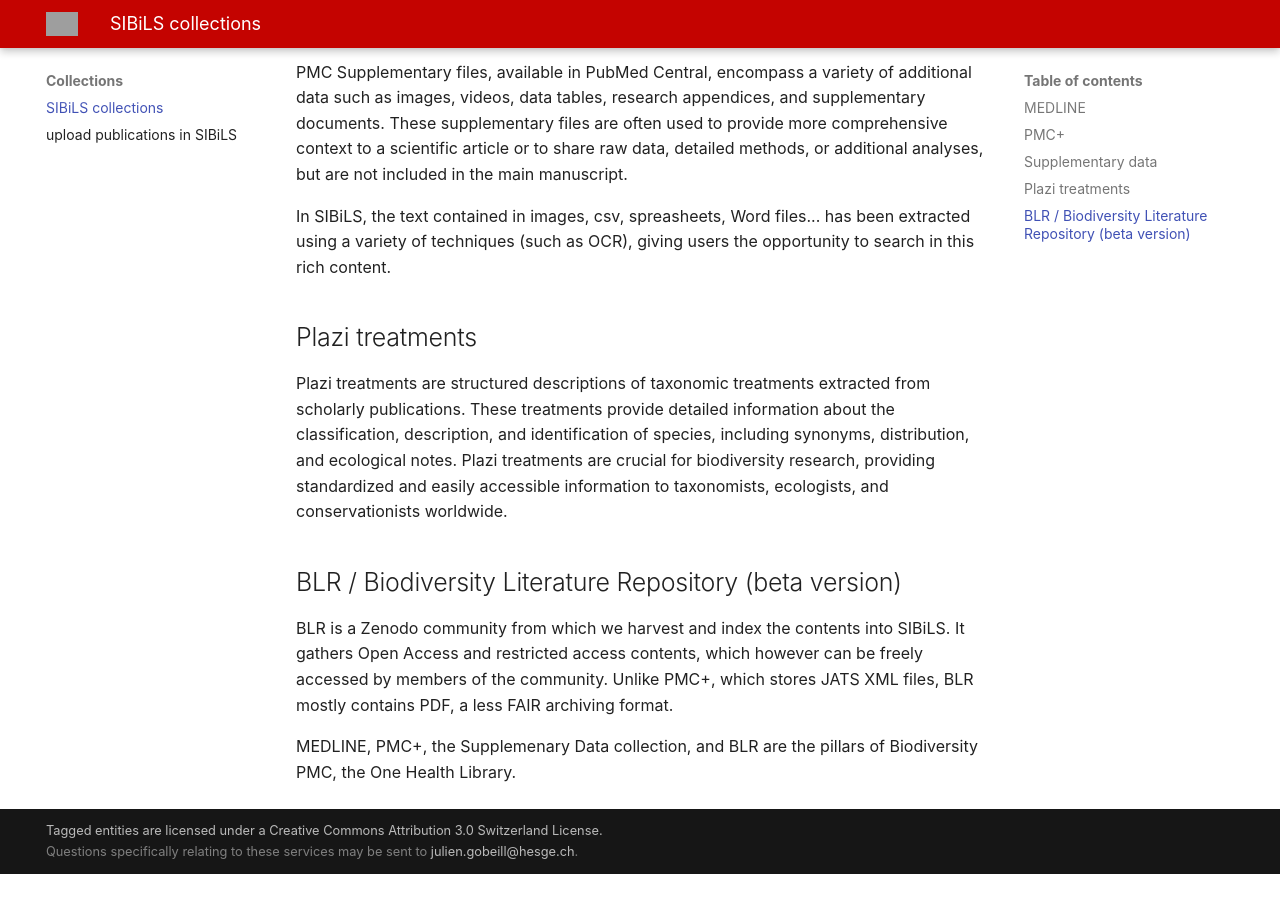
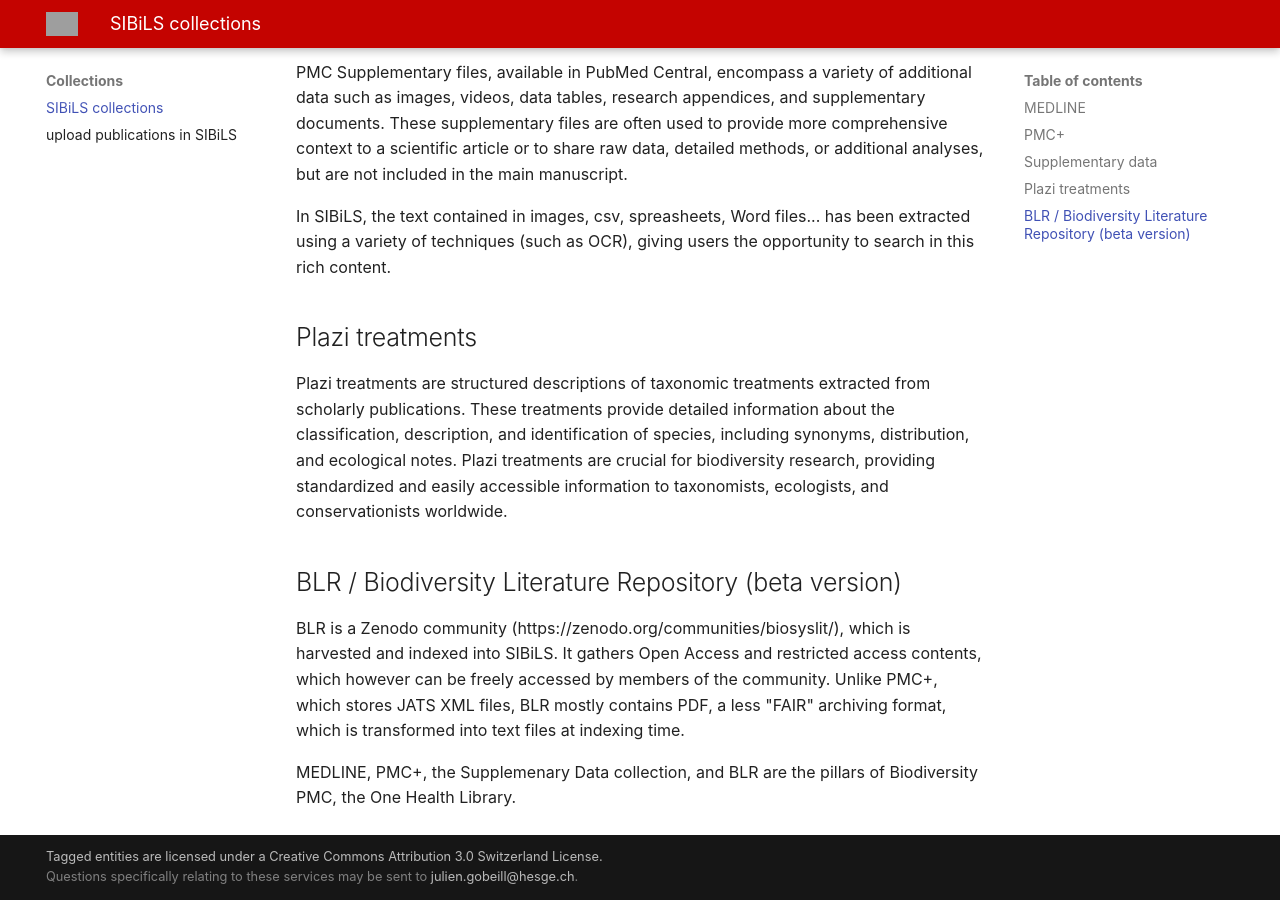
Before and after one commit to sibils/sibils-website, an MkDocs documentation site: the page built from docs/collections/sibils_collections.md, in a window 1280 px wide and 900 px high, scrolled down 713 px. Built offline with MkDocs 1.6.1 and Material for MkDocs 9.7.7, drawn with Linux system fonts in a browser that asks for light colours; before the commit the page ends 1587 px from its top, so only the background shows below that; grey boxes are pictures that could not be loaded.

Commit message:
Update sibils_collections.md

```diff
--- a/docs/collections/sibils_collections.md
+++ b/docs/collections/sibils_collections.md
@@ -24,6 +24,6 @@
 
 ## BLR / Biodiversity Literature Repository (beta version)
 
-BLR is a Zenodo community from which we harvest and index the contents into SIBiLS. It gathers Open Access and restricted access contents, which however can be freely accessed by members of the community. Unlike PMC+, which stores JATS XML files, BLR mostly contains PDF, a less FAIR archiving format.
+BLR is a Zenodo community (https://zenodo.org/communities/biosyslit/), which is harvested and indexed into SIBiLS. It gathers Open Access and restricted access contents, which however can be freely accessed by members of the community. Unlike PMC+, which stores JATS XML files, BLR mostly contains PDF, a less "FAIR" archiving format, which is transformed into text files at indexing time.
 
 MEDLINE, PMC+, the Supplemenary Data collection, and BLR are the pillars of Biodiversity PMC, the One Health Library.
```
